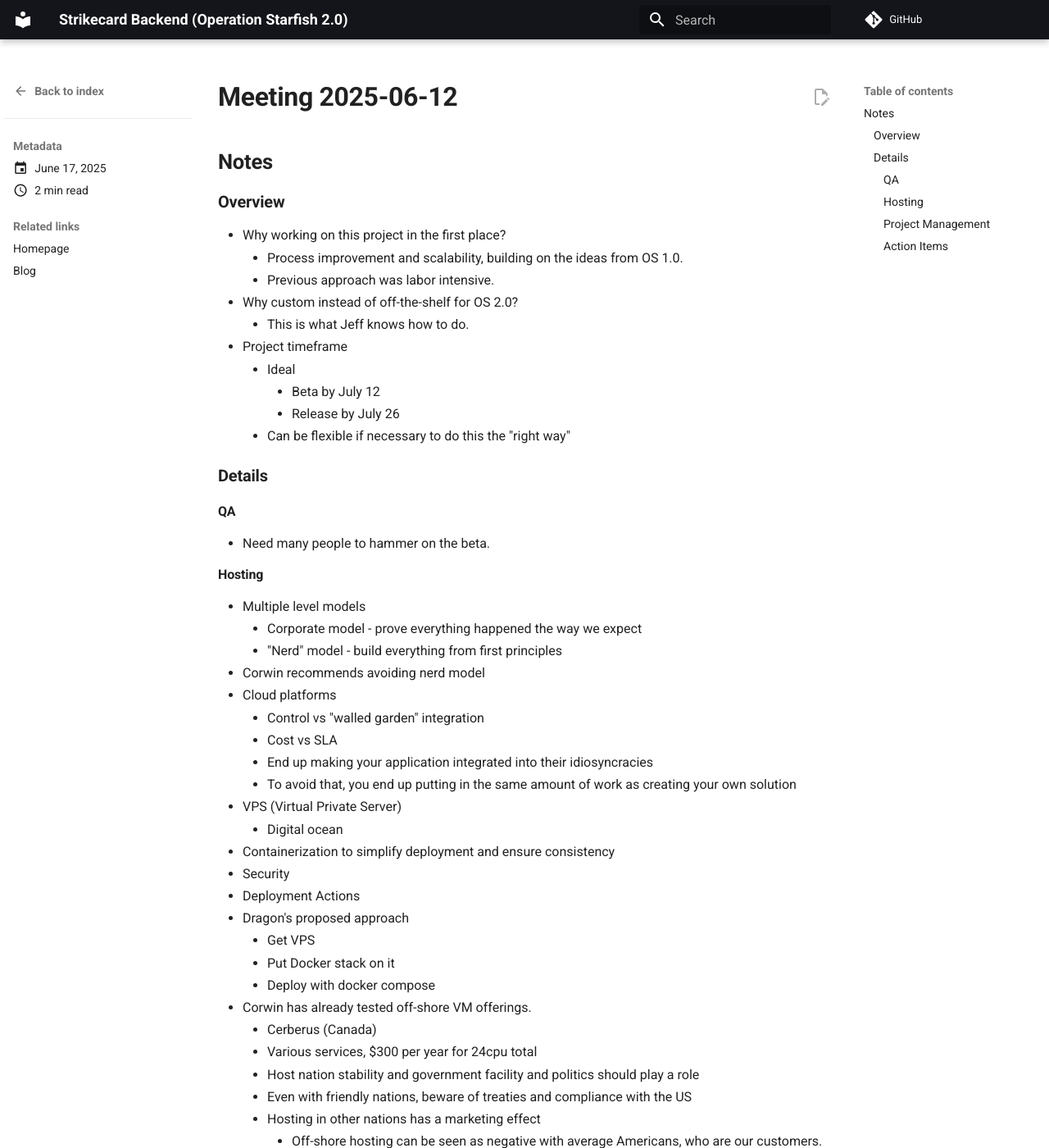
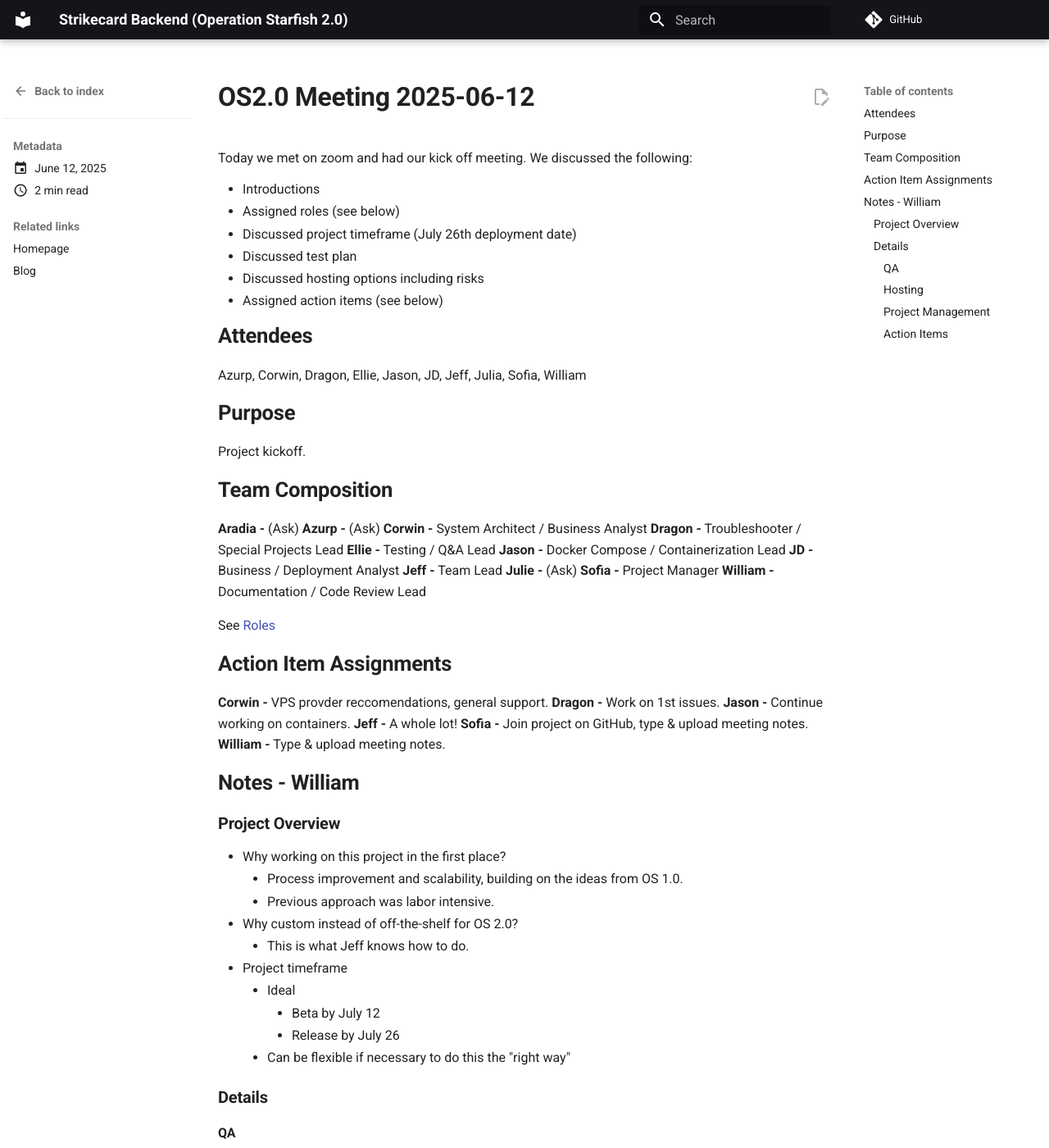
Before and after one commit to GS-US/strikecard-backend, an MkDocs documentation site: the page built from docs/blog/posts/2025-06-12-os2.0-meeting.md, in a window 1280 px wide and 1400 px high. Shown: the whole window at 82% size. Built offline with MkDocs 1.6.1 and Material for MkDocs 9.7.7, drawn with Linux system fonts in a browser that asks for light colours; comment, search, counter and statistics services are not loaded.

Commit message:
update notes and content

```diff
--- a/docs/blog/posts/2025-06-12.md
+++ b/docs/blog/posts/2025-06-12-os2.0-meeting.md
@@ -1,13 +1,55 @@
 ---
 date:
-  created: 2025-06-17T05:00:00-05:00
+  created: 2025-06-12T18:00:00-05:00
 ---
 
-# Meeting 2025-06-12
+# OS2.0 Meeting 2025-06-12
 
-## Notes
+Today we met on zoom and had our kick off meeting. We discussed the following:
 
-### Overview
+- Introductions
+- Assigned roles (see below)
+- Discussed project timeframe (July 26th deployment date)
+- Discussed test plan
+- Discussed hosting options including risks
+- Assigned action items (see below)
+
+## Attendees
+
+Azurp, Corwin, Dragon, Ellie, Jason, JD, Jeff, Julia, Sofia, William
+
+## Purpose
+
+Project kickoff.
+
+## Team Composition
+
+**Aradia -** (Ask)
+**Azurp -** (Ask)
+**Corwin -** System Architect / Business Analyst
+**Dragon -** Troubleshooter / Special Projects Lead
+**Ellie -** Testing / Q&A Lead
+**Jason -** Docker Compose / Containerization Lead
+**JD -** Business / Deployment Analyst
+**Jeff -** Team Lead
+**Julie -** (Ask)
+**Sofia -** Project Manager
+**William -** Documentation / Code Review Lead
+
+See [Roles](../../people.md)
+
+## Action Item Assignments
+
+**Corwin -** VPS provder reccomendations, general support.
+**Dragon -** Work on 1st issues.
+**Jason -** Continue working on containers.
+**Jeff -** A whole lot!
+**Sofia -** Join project on GitHub, type & upload meeting notes.
+**William -** Type & upload meeting notes.
+
+## Notes - William
+
+### Project Overview
 
 - Why working on this project in the first place?
     - Process improvement and scalability, building on the ideas from OS 1.0.
--- a/mkdocs-requirements.txt
+++ b/mkdocs-requirements.txt
@@ -5,3 +5,4 @@ pymdown-extensions==10.15
 mkdocs-glightbox==0.3.7
 mkdocs-git-revision-date-localized-plugin==1.2.6
 mkdocs-redirects==1.2.1
+mkdocs-table-reader-plugin==2.0.3
--- a/mkdocs.yml
+++ b/mkdocs.yml
@@ -41,6 +41,8 @@ plugins:
       type: date
       strict: false
   - glightbox
+  - table-reader:
+      data_path: docs
   - redirects:
       redirect_maps:
 
@@ -48,6 +50,8 @@ nav:
   - Home: index.md
   - Blog:
       - blog/index.md
+  - Business Cases: business-cases.md
+  - People: people.md
 
 validation:
   nav:
```
Also changed, not shown: docs/blog/posts/2025-06-19-os2.0-meeting.md (added, +194 -0 lines), docs/business-cases.md (added, +5 -0 lines), docs/index.md (+3 -1 lines), docs/people.md (added, +5 -0 lines), docs/res/hosting-info.csv (added, +9 -0 lines), docs/res/people-roles.csv (added, +12 -0 lines).
